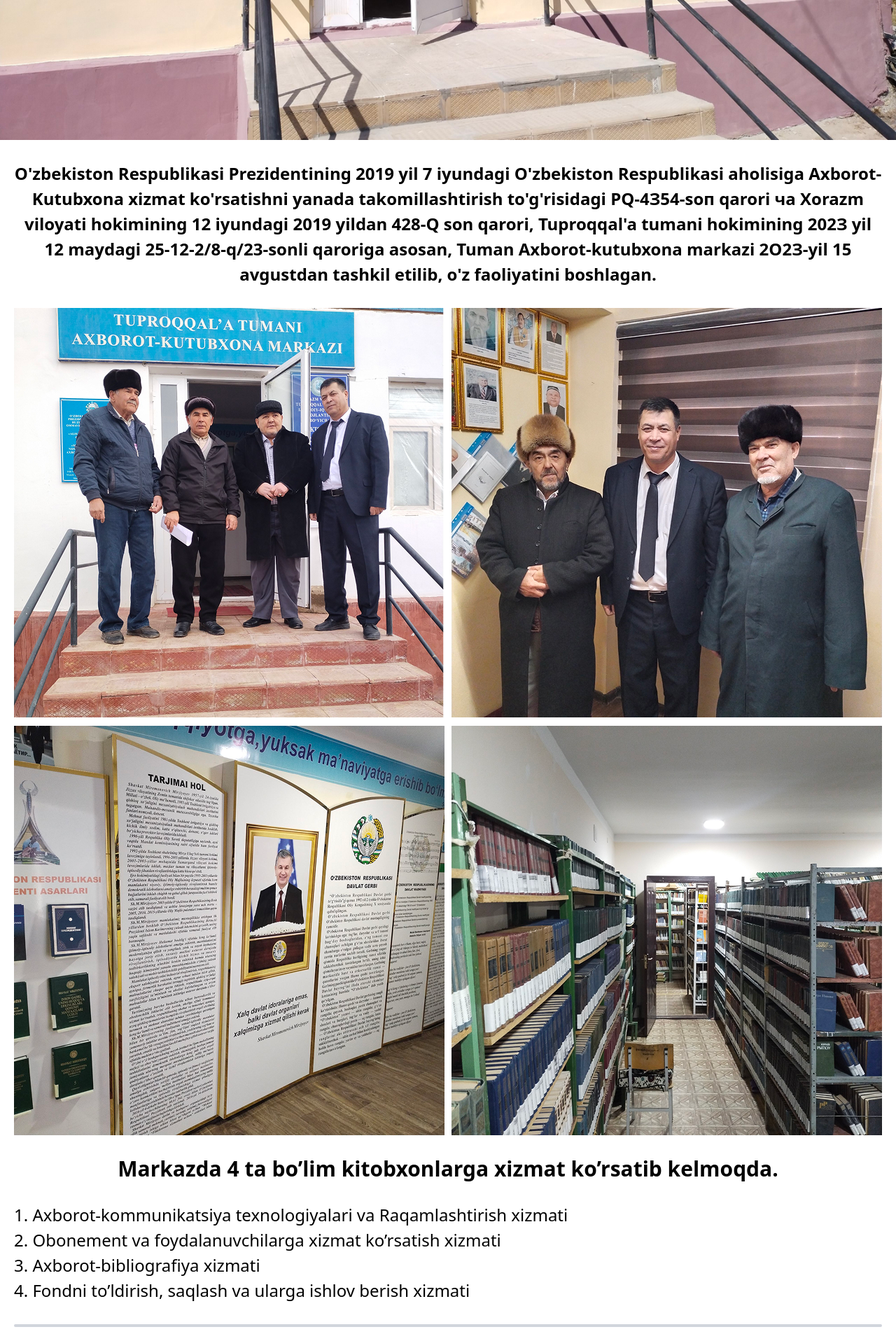
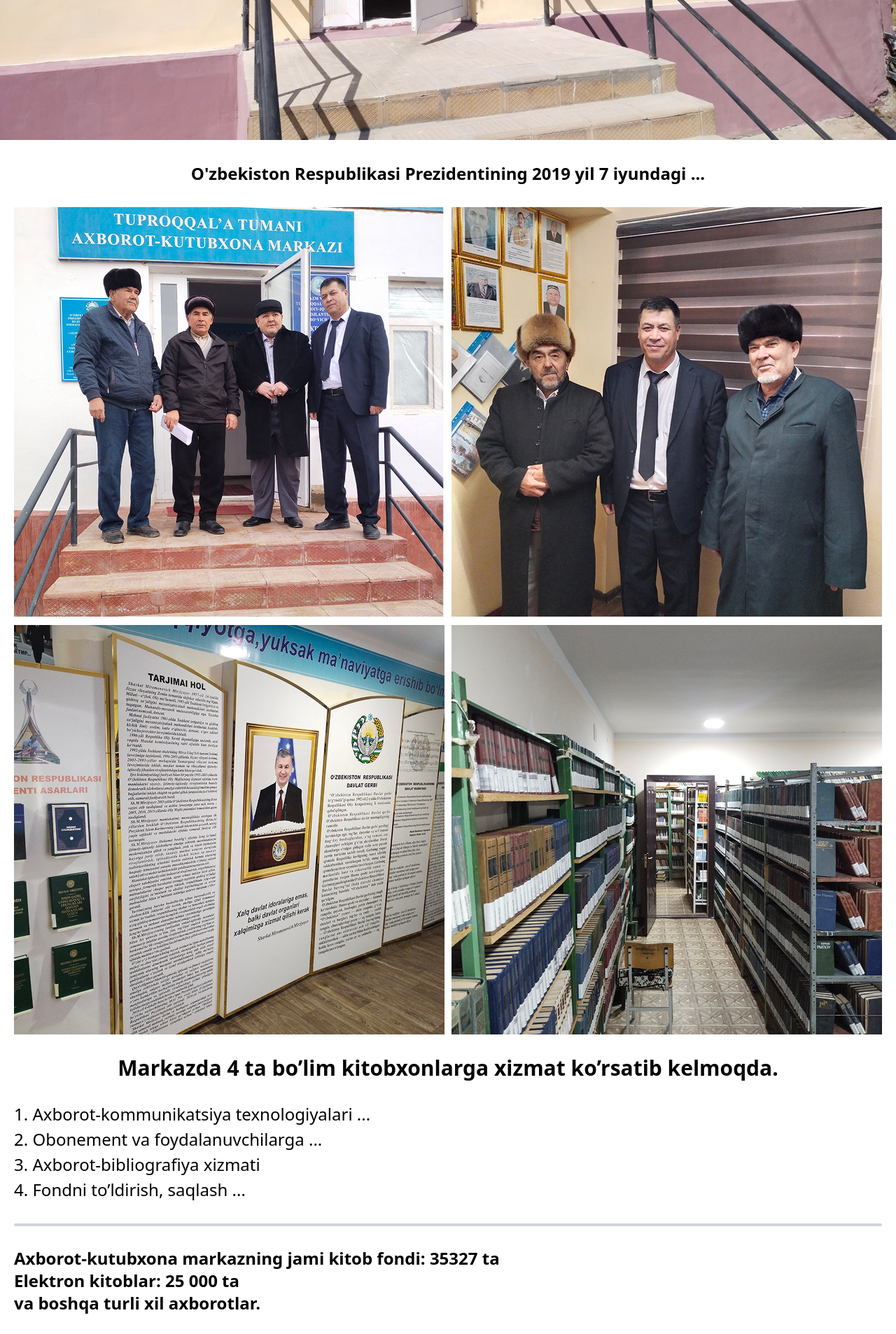
Before and after one commit to oktab/Book_zakaz, a React (Vite) app: page /akm in a window 1280 px wide. Shown: the part 880-2786 px from the top of the page at 70% size. Built offline with nearby package versions, Linux system fonts and the light colour scheme.

Commit message:
akm tugadi

```diff
--- a/src/Components/Header/Header.jsx
+++ b/src/Components/Header/Header.jsx
@@ -1,4 +1,5 @@
-import { Link, useNavigate } from 'react-router-dom'; // ✅ Link va useNavigate
+import React, { useEffect, useState } from 'react';
+import { Link, useNavigate, useLocation } from 'react-router-dom';
 import Select from 'react-select';
 import { useTranslation } from 'react-i18next';
 
@@ -15,10 +16,20 @@ const langOptions = [
 
 const Header = () => {
   const { t, i18n } = useTranslation();
-  const navigate = useNavigate(); // ✅ navigate yaratildi
+  const navigate = useNavigate();
+  const location = useLocation();
+  const [selectedOption, setSelectedOption] = useState('');
+
+  useEffect(() => {
+    if (location.pathname !== '/akm' && location.pathname !== '/managment') {
+      setSelectedOption('');
+    }
+  }, [location.pathname]);
 
   const handleSelectChange = (e) => {
     const value = e.target.value;
+    setSelectedOption(value);
+
     if (value === 'rahbariyat') {
       navigate('/managment');
     } else if (value === 'akm') {
@@ -46,8 +57,8 @@ const Header = () => {
             <select
               id="bolim"
               name="bolim"
+              value={selectedOption}
               onChange={handleSelectChange}
-              defaultValue=""
               className="text-white text-2xl font-inter bg-blue-900 rounded px-3 py-1.5 focus:outline-none focus:ring-2 focus:ring-blue-500"
             >
               <option value="" disabled hidden>{t('malumot')}</option>
--- a/src/Pages/AKM/Akm.jsx
+++ b/src/Pages/AKM/Akm.jsx
@@ -1,4 +1,5 @@
 import React from 'react'
+import { motion } from 'framer-motion'; // 👈 framer-motion
 import kutubxona from './../../assets/img/Rectangle 62.png';
 import card1 from './../../assets/img/Rectangle 63.png';
 import card2 from './../../assets/img/Rectangle 64.png';
@@ -6,12 +7,19 @@ import card3 from './../../assets/img/Rectangle 65.png';
 import card4 from './../../assets/img/Rectangle 66.png';
 import library1 from './../../assets/img/Rectangle 67.png';
 import library2 from './../../assets/img/Rectangle 68.png';
+
 function Akm() {
     return (
-        <>
+        <motion.div
+            initial={{ opacity: 0, y: 50 }}         // boshlanish: pastdan ko'tariladi
+            animate={{ opacity: 1, y: 0 }}          // ko‘rinadigan holat
+            exit={{ opacity: 0, y: -50 }}           // chiqishda: tepaga ketadi
+            transition={{ duration: 0.6 }}          // davomiylik
+            className="pt-[120px]"
+        >
             <div className="">
                 <div className="mx-auto max-w-[1240px]">
-                    <nav className='mt-[150px]'>
+                    <nav className='mt-[30px]'>
                         <h1 className='text-4xl font-bold text-black text-center'>TUPROQQAL'A TUMANI</h1>
                         <h2 className='text-4xl font-bold text-black text-center'>AXBOROT KUTUBXONA MARKAZI HAQIDA MALUMOT</h2>
                     </nav>
@@ -19,7 +27,9 @@ function Akm() {
                 <img className='mt-[50px] mx-auto' src={kutubxona} alt="" />
                 <div className="mx-auto max-w-[1240px]">
                     <div>
-                        <p className='text-black text-[24px] font-bold text-center pt-[30px]'>O'zbekiston Respublikasi Prezidentining 2019 yil 7 iyundagi O'zbekiston Respublikasi aholisiga Axborot-Kutubxona xizmat ko'rsatishni yanada takomillashtirish to'g'risidagi РQ-4З54-sоп qarori ча Xorazm viloyati hokimining 12 iyundagi 2019 yildan 428-Q son qarori, Tuproqqal'a tumani hokimining 202З yil 12 maydagi  25-12-2/8-q/23-sonli qaroriga asosan, Tuman Axborot-kutubxona mаrkаzi 2O2З-уil 15 avgustdan tashkil etilib, o'z faoliyatini boshlagan. </p>
+                        <p className='text-black text-[24px] font-bold text-center pt-[30px]'>
+                            O'zbekiston Respublikasi Prezidentining 2019 yil 7 iyundagi ...
+                        </p>
                     </div>
                     <div className=" mt-[30px]">
                         <div className="flex items-center justify-between">
@@ -31,14 +41,16 @@ function Akm() {
                             <img src={card4} alt="" />
                         </div>
                     </div>
-                    <h1 className='text-3xl font-bold text-black text-center mt-[30px]'>Markazda 4 ta bo’lim kitobxonlarga xizmat ko’rsatib kelmoqda.</h1>
+                    <h1 className='text-3xl font-bold text-black text-center mt-[30px]'>
+                        Markazda 4 ta bo’lim kitobxonlarga xizmat ko’rsatib kelmoqda.
+                    </h1>
                     <div className="mt-[30px]">
-                        <h2 className='text-black text-[24px]'>1. Axborot-kommunikatsiya texnologiyalari va Raqamlashtirish xizmati</h2>
-                        <h2 className='text-black text-[24px]'>2. Obonement va foydalanuvchilarga xizmat ko’rsatish xizmati</h2>
+                        <h2 className='text-black text-[24px]'>1. Axborot-kommunikatsiya texnologiyalari ...</h2>
+                        <h2 className='text-black text-[24px]'>2. Obonement va foydalanuvchilarga ...</h2>
                         <h2 className='text-black text-[24px]'>3. Axborot-bibliografiya xizmati</h2>
-                        <h2 className='text-black text-[24px]'>4. Fondni to’ldirish, saqlash va ularga ishlov berish xizmati</h2>
+                        <h2 className='text-black text-[24px]'>4. Fondni to’ldirish, saqlash ...</h2>
                     </div>
-                    <hr className='py-[2px] bg-gray-300 rounded-md border-none mt-[30px]'/>
+                    <hr className='py-[2px] bg-gray-300 rounded-md border-none mt-[30px]' />
                     <div className="mt-[30px]">
                         <h2 className='text-black font-bold text-2xl'>Axborot-kutubxona markazning jami kitob fondi: 35327 ta</h2>
                         <h2 className='text-black font-bold text-2xl'>Elektron kitoblar: 25 000 ta</h2>
@@ -50,8 +62,8 @@ function Akm() {
                     </div>
                 </div>
             </div>
-        </>
+        </motion.div>
     )
 }
 
-export default Akm
+export default Akm;
```
